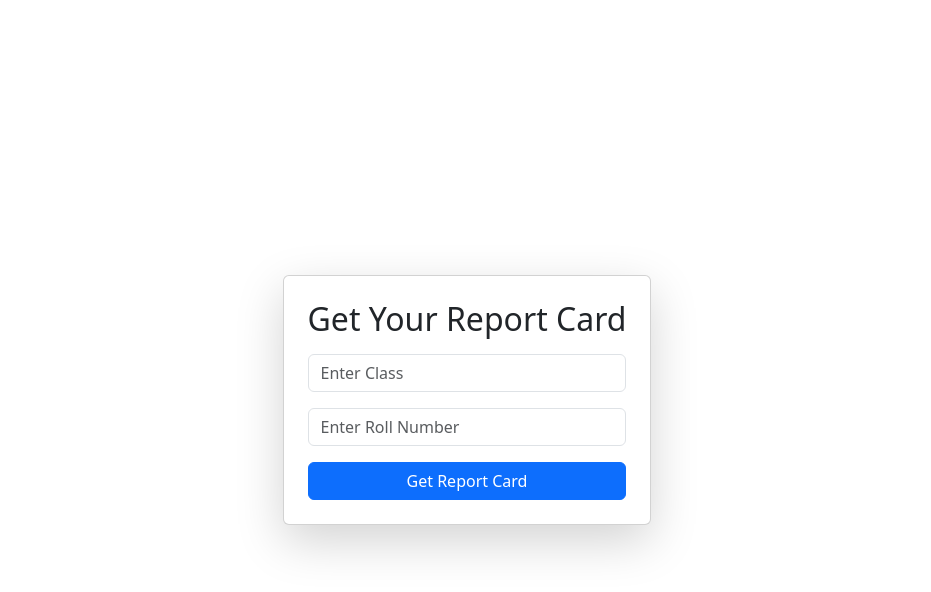
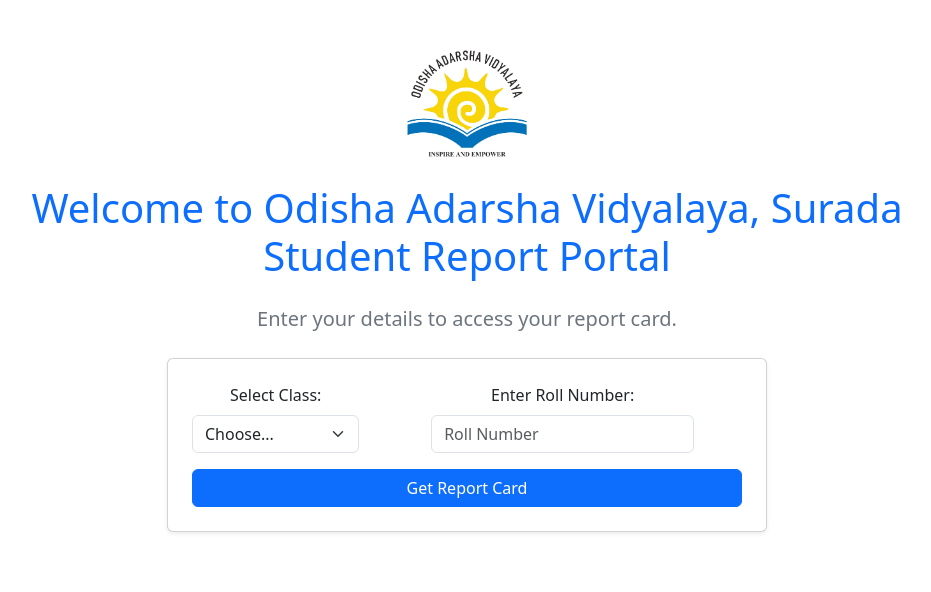
Before and after one commit to Sanatan-kisku/Student-Report-Portal, a React (Create React App) app in the folder frontend/: page / in a window 1280 px wide. Shown: the top 592 px of the page, without its empty margins (173-1104 px from the left). Built offline with nearby package versions, Linux system fonts and the light colour scheme.

Commit message:
Modified Home page

```diff
--- a/frontend/src/Home.js
+++ b/frontend/src/Home.js
@@ -1,9 +1,11 @@
 import React, { useState } from "react";
 import { useNavigate } from "react-router-dom";
 import axios from "axios";
+import "bootstrap/dist/css/bootstrap.min.css";
 
 function Home() {
   const [studentClass, setStudentClass] = useState("");
+  const [section, setSection] = useState("");
   const [rollNumber, setRollNumber] = useState("");
   const [error, setError] = useState(null);
   const navigate = useNavigate();
@@ -14,9 +16,8 @@
 
     try {
       const response = await axios.get(
-        `http://localhost:5000/report-card?class=${studentClass}&roll=${rollNumber}`
+        `http://localhost:5000/report-card?class=${studentClass}&section=${section}&roll=${rollNumber}`
       );
-
       navigate("/report-card", { state: { reportCard: response.data } });
     } catch (err) {
       setError("Report card not found.");
@@ -24,33 +25,78 @@
   };
 
   return (
-    <div className="container d-flex justify-content-center align-items-center vh-100">
-      <div className="card p-4 shadow-lg">
-        <h2 className="text-center mb-3">Get Your Report Card</h2>
+    <div className="container text-center mt-5">
+      {/* School Logo */}
+      <img src="/logo.jpg" alt="School Logo" className="mb-3" width="120" />
+
+      {/* Welcome Message */}
+      <h1 className="mb-4 text-primary">
+        Welcome to Odisha Adarsha Vidyalaya, Surada <br /> Student Report Portal
+      </h1>
+      <p className="lead text-secondary">Enter your details to access your report card.</p>
+
+      {/* Student Form */}
+      <div className="card shadow-sm mx-auto mt-4 p-4" style={{ maxWidth: "600px" }}>
         <form onSubmit={handleSubmit}>
-          <div className="mb-3">
+          {/* Side-by-Side Inputs using Bootstrap Grid */}
+          <div className="row mb-3">
+            {/* Class Field */}
+            <div className="col-md-4">
+              <label className="form-label">Select Class:</label>
+              <select
+                className="form-select"
+                value={studentClass}
+                onChange={(e) => {
+                  setStudentClass(e.target.value);
+                  if (e.target.value === "11" || e.target.value === "12") {
+                    setSection(""); // Reset section if class is 11 or 12
+                  }
+                }}
+                required
+              >
+                <option value="">Choose...</option>
+                <option value="6">Class 6</option>
+                <option value="7">Class 7</option>
+                <option value="8">Class 8</option>
+                <option value="9">Class 9</option>
+                <option value="10">Class 10</option>
+                <option value="11">Class 11</option>
+                <option value="12">Class 12</option>
+              </select>
+            </div>
+
+            {/* Section Field (Only for Class 6-10) */}
+            {studentClass && parseInt(studentClass) >= 6 && parseInt(studentClass) <= 10 && (
+              <div className="col-md-4">
+                <label className="form-label">Select Section:</label>
+                <select
+                  className="form-select"
+                  value={section}
+                  onChange={(e) => setSection(e.target.value)}
+                  required
+                >
+                  <option value="">Choose...</option>
+                  <option value="A">Section A</option>
+                  <option value="B">Section B</option>
+                </select>
+              </div>
+            )}
+
+            {/* Roll Number Field */}
+            <div className={studentClass && parseInt(studentClass) >= 6 && parseInt(studentClass) <= 10 ? "col-md-4" : "col-md-6 mx-auto"}>
+              <label className="form-label">Enter Roll Number:</label>
               <input
                 type="text"
-              placeholder="Enter Class"
-              value={studentClass}
-              onChange={(e) => setStudentClass(e.target.value)}
                 className="form-control"
+                placeholder="Roll Number"
+                value={rollNumber}
+                onChange={(e) => setRollNumber(e.target.value)}
                 required
               />
             </div>
-          <div className="mb-3">
-            <input
-              type="text"
-              placeholder="Enter Roll Number"
-              value={rollNumber}
-              onChange={(e) => setRollNumber(e.target.value)}
-              className="form-control"
-              required
-            />
           </div>
-          <button type="submit" className="btn btn-primary w-100">
-            Get Report Card
-          </button>
+
+          <button type="submit" className="btn btn-primary w-100">Get Report Card</button>
         </form>
         {error && <p className="text-danger mt-3 text-center">{error}</p>}
       </div>
```
Also changed, not shown: frontend/public/logo.jpg (added). Lines whose indentation alone changed are shown as unchanged.
